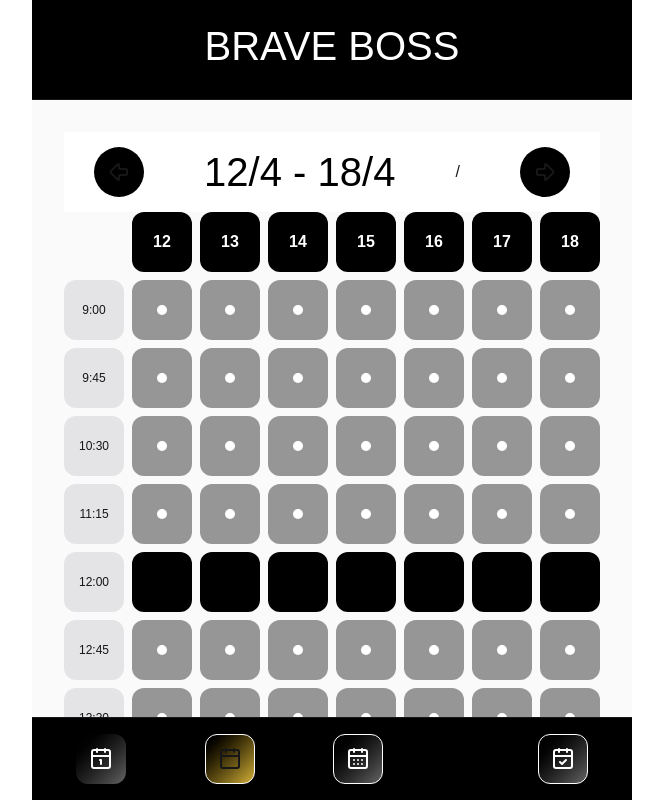
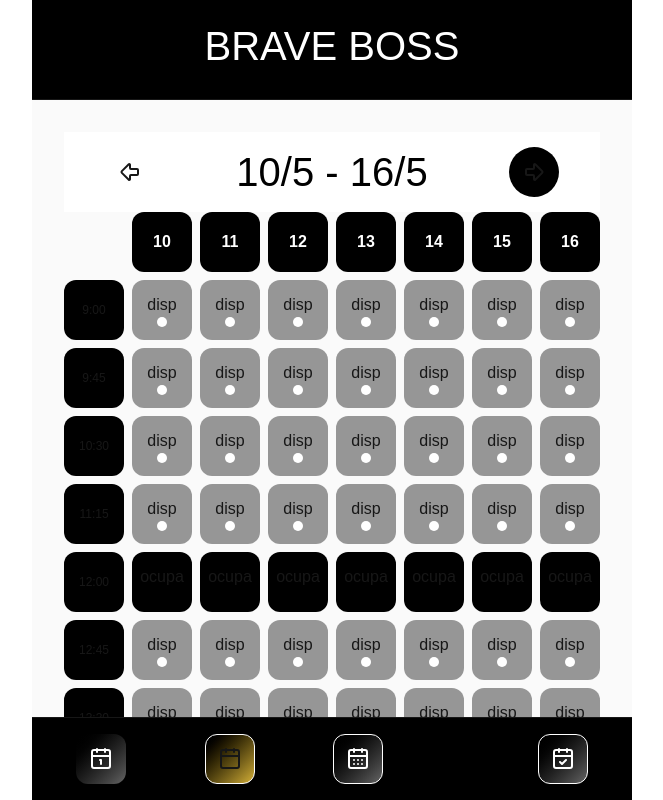
Before and after one commit to PauloMiguelVIdal/barberCallendar, a Next.js app: page / in a window 1280 px wide. Both pictures are taken after a click on the button 537 px from the left and 759 px from the top of the page. Shown: the whole page, without its empty margins (308-971 px from the left). Built offline with nearby package versions, Linux system fonts and the light colour scheme.

Commit message:
realizado ajustes no calendario da semana

```diff
--- a/app/components/CallendarMonth.tsx
+++ b/app/components/CallendarMonth.tsx
@@ -130,25 +130,27 @@ calendario.push({
             <div className="w-full h-[60%] ">
                 <div className="grid grid-cols-7 gap-2">
                     {diaSemanaNome.map((index) => (
-                    <div className="text-sm"
+                        <div className="text-sm text-black"
                             key={index}
                         >
                             {index}
                         </div>
                     ))}
                     {calendario.map((item, index) => (
+
                         <div
                             key={index}
                             className={`aspect-square w-full
                                     rounded-xl
                                     flex
-            justify-center
+                                    justify-center items-center
                                     text-sm
                                     font-medium
                                     transition-all
+                                    flex-col
+                                    gap-[15px]
                                     pt-2
-${
-    item.hoje
+                                    ${item.hoje
                                     ? 'bg-yellow-500 text-black'
                                     : item.passado
                                         ? 'bg-black/60 text-zinc-400'
@@ -159,6 +161,10 @@ ${
                                     `}
                                     >
                             {item.dia}
+                            <span className={` w-[10px] h-[10px] rounded-full ${item.hoje
+                                ? 'bg-white'
+                                :  item.atual? 'bg-white' : 'bg-black/20'}
+                                `}></span>
                                 </div>
                     ))}
                 </div>
--- a/app/components/CallendarWeek.tsx
+++ b/app/components/CallendarWeek.tsx
@@ -7,11 +7,16 @@ import { Span } from "next/dist/trace";
 
 
 export default function CallendarWeek({ horario }) {
-    const esseAno = new Date().getFullYear()
-    const esseMês = new Date().getMonth()
-    const esseDia = new Date().getDay()
-    const esseMêsDays = new Date(esseAno, esseMês, 0).getDate()
+    const [dataVisualizada, setDataVisualizada] = useState(new Date())
 
+    const inicioSemana = new Date(dataVisualizada)
+
+    inicioSemana.setDate(
+        dataVisualizada.getDate() - dataVisualizada.getDay()
+    )
+
+
+    const diaSemanaNome = ['Domingo', 'Segunda-feira', 'Terça-feira', 'Quarta-feira', 'Quinta-feira', 'Sexta-feira', 'Sábado'];
 
     const [horarios, setHorarios] = useState<horarioType[]>([
         { hora: '9:00', ocupado: false, telefone: '', nome: '' },
@@ -32,64 +37,58 @@ export default function CallendarWeek({ horario }) {
     ]);
 
 
-    const [semanaVizualizado, setSemanaVizualizado] = useState(esseDia)
-    const [mesVizualizado, setMesVizualizado] = useState(esseMês)
 
-    function setProximoSemana() {
-        if (esseMêsDays === diaInicioSemana) {
-            console.log(esseMês)
-            setSemanaVizualizado(1)
-            setMesVizualizado(mesVizualizado + 1)
-        } else {
-            setSemanaVizualizado(diaInicioSemana + 1)
+    const diasSemana = []
+
+    for (let i = 0; i < 7; i++) {
+        const dia = new Date(inicioSemana)
+
+        dia.setDate(inicioSemana.getDate() + i)
+
+        diasSemana.push(dia)
     }
 
-    }
-
-    function setAnteriorSemana() {
-
-        setSemanaVizualizado(diaInicioSemana - 1)
-    }
+const primeiroDia = diasSemana[0]
+const ultimoDia = diasSemana[6]
 
 
 
-    const arrayThisWeek: number[] = []
-    const arrayThisDay: number[] = []
+function proximaSemana() {
+  const novaData = new Date(dataVisualizada)
 
+  novaData.setDate(novaData.getDate() + 7)
 
+  setDataVisualizada(novaData)
+}
 
+function semanaAnterior() {
+  const novaData = new Date(dataVisualizada)
 
-    const diaInicioSemana = 12
-    const diaFimSemana = 18
-    const totalBlocos = 15
+  novaData.setDate(novaData.getDate() - 7)
 
-    for (let i = diaInicioSemana; i < diaInicioSemana + 7; i++) {
-        arrayThisWeek.push(i)
+  setDataVisualizada(novaData)
 }
-    for (let i = 1; i < totalBlocos + 1; i++) {
-        arrayThisDay.push(i)
-    }
-    console.log(arrayThisWeek)
-
-
-
-
 
     return (
         <div className="w-full overflow-auto">
 
             <div className="w-full h-[80px] w-full bg-white flex items-center justify-self-center justify-around self-center">
-                <button onClick={setAnteriorSemana} disabled={esseDia === diaInicioSemana} className={`flex w-[50px] h-[50px] ${esseDia === diaInicioSemana ? 'bg-black/30' : 'bg-black'} rounded-full items-center justify-center`}><ArrowBigLeft /></button>
-                <h1 className="text-[40px] text- text-black">{diaInicioSemana}/{esseMês} - {diaFimSemana}/{esseMês}</h1>/
-                <button onClick={setProximoSemana} className="flex w-[50px] h-[50px] bg-black rounded-full items-center justify-center"><ArrowBigRight /></button>
+                <button onClick={semanaAnterior} className={`flex w-[50px] h-[50px]
+
+                    rounded-full items-center justify-center`}><ArrowBigLeft /></button>
+<h1 className="text-[40px] text-black">
+  {primeiroDia.getDate()}/{primeiroDia.getMonth() + 1}
+  {" - "}
+  {ultimoDia.getDate()}/{ultimoDia.getMonth() + 1}
+</h1>                <button onClick={proximaSemana} className="flex w-[50px] h-[50px] bg-black rounded-full items-center justify-center"><ArrowBigRight /></button>
             </div>
             <div className="grid grid-cols-8 gap-2 mb-2">
 
                 <div />
 
-        {arrayThisWeek.map((dia) => (
+                {diasSemana.map((dia) => (
                     <div
-                key={dia}
+                        key={dia.getDate()}
                         className="
                     aspect-square
                     rounded-xl
@@ -101,7 +100,7 @@ export default function CallendarWeek({ horario }) {
                     font-semibold
                 "
                     >
-                {dia}
+                       {dia.getDate()}
                     </div>
                 ))}
             </div>
@@ -119,7 +118,7 @@ export default function CallendarWeek({ horario }) {
                             className="
                         aspect-square
                         rounded-xl
-                        bg-zinc-200
+                        bg-black
                         flex
                         items-center
                         justify-center
@@ -131,7 +130,7 @@ export default function CallendarWeek({ horario }) {
                         </div>
 
                         {/* Dias */}
-                {arrayThisWeek.map((dia) => (
+                        {diasSemana.map((dia) => (
                             <div
                                 key={`${dia}-${horario.hora}`}
                                 className={`
@@ -140,6 +139,7 @@ export default function CallendarWeek({ horario }) {
                             transition-all
                             cursor-pointer
                             flex
+                            flex-col
                             items-center
                             justify-center
                             ${horario.ocupado
@@ -147,10 +147,12 @@ export default function CallendarWeek({ horario }) {
                                         : 'bg-black/40'}
                                 `}
                             >
-                        <span    className={` w-[10px] h-[10px] rounded-full ${horario.ocupado
+                                {horario.ocupado ? 'ocupa' : 'disp'}
+                                <span className={` w-[10px] h-[10px] rounded-full ${horario.ocupado
                                     ? 'bg-black'
                                     : 'bg-white'}
-                                `}></span>
+                                    `}>
+                                </span>
                             </div>
                         ))}
                     </div>
```
Lines whose indentation alone changed are shown as unchanged.
